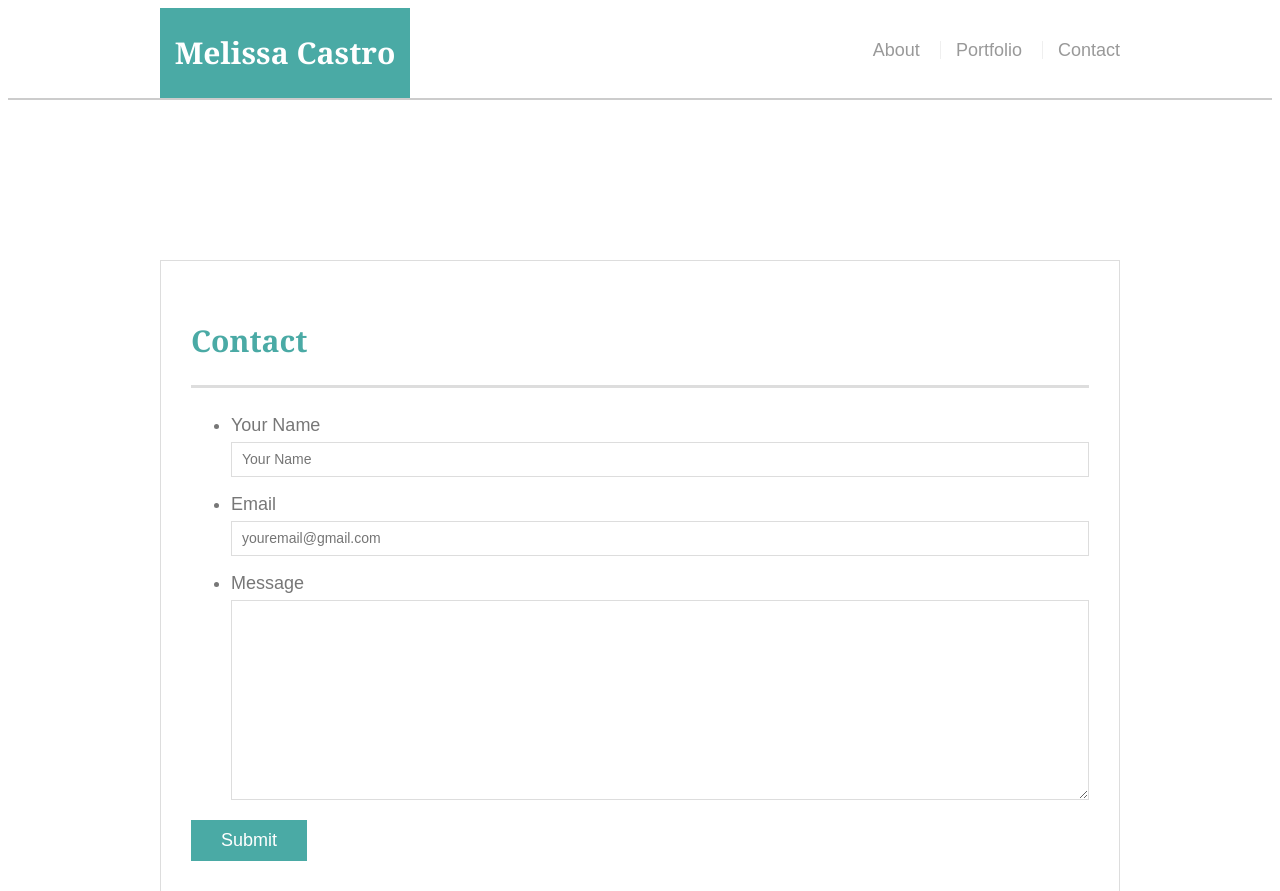
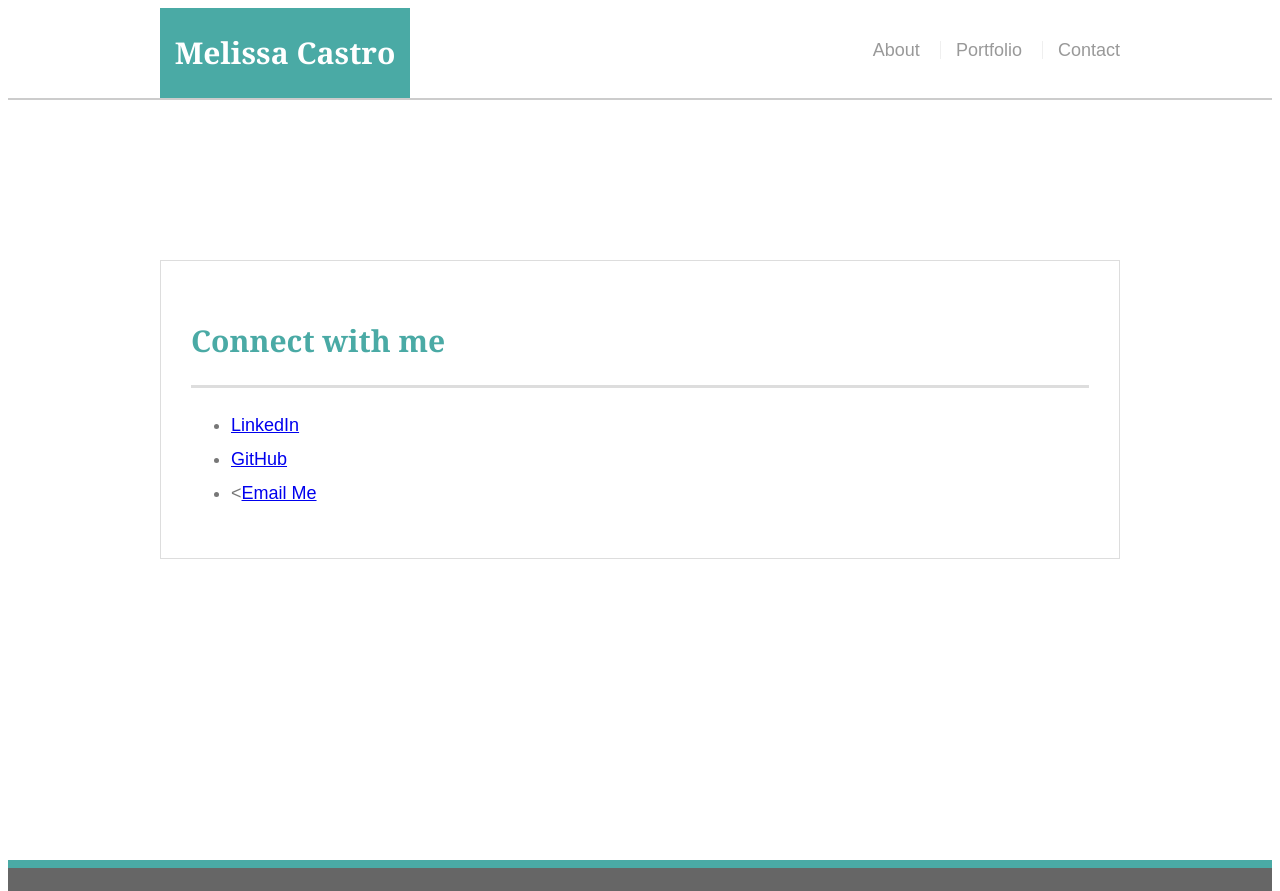
Before and after one commit to mcastro0727/Updated-Portfolio, a plain HTML site: page contact.html in a window 1280 px wide. Shown: the top 891 px of the page. Drawn offline with Linux system fonts and the light colour scheme.

Commit message:
contact links

```diff
--- a/contact.html
+++ b/contact.html
@@ -23,9 +23,9 @@
 
   <div id="main-container" class="container">
     <section class="main-section">
-      <h1>Contact</h1>
+      <h1>Connect with me</h1>
 
-      <form id="contact-form">
+      <!-- <form id="contact-form">
         <ul>
           <li>
             <label for="name">Your Name</label>
@@ -44,7 +44,21 @@
         <input type="submit">
         </a>
 
-      </form>
+      </form> -->
+
+      <ul>
+        <li>
+          <a href="https://www.linkedin.com/in/melissa-castro-40970683/">LinkedIn</a>
+        </li>
+        <li>
+          <a href="https://github.com/mcastro0727">GitHub</a>
+        </li>
+        <li>
+          <<a href="mailto:melissa.anne.castro@gmail.com?Subject=Hello%20Developer" target="_top">Email Me</a>
+        </li>
+
+
+      </ul>
 
     </section>
 
```
Also changed, not shown: index.html (+1 -1 lines).
